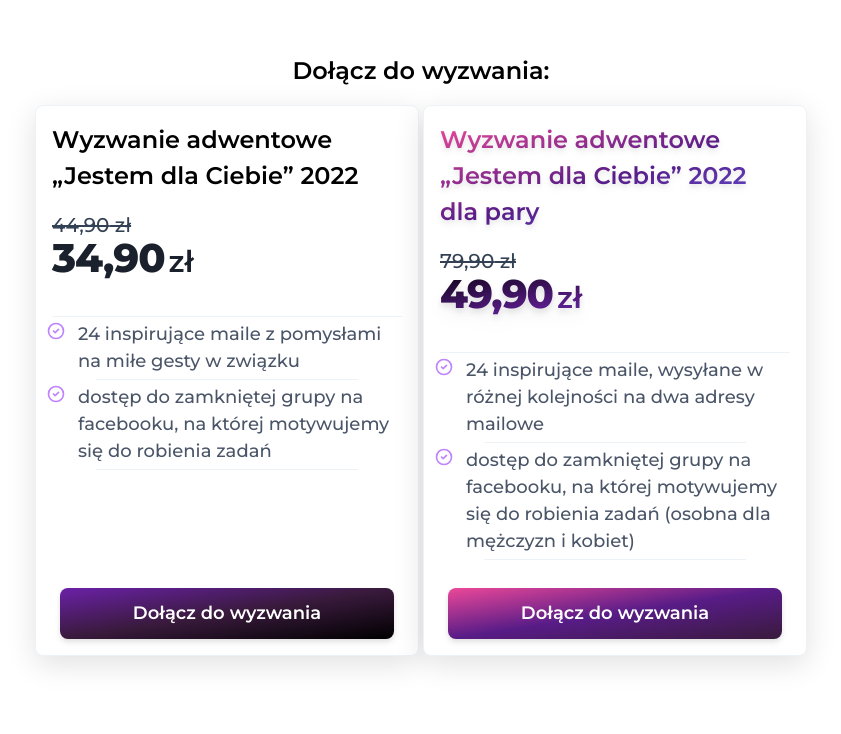
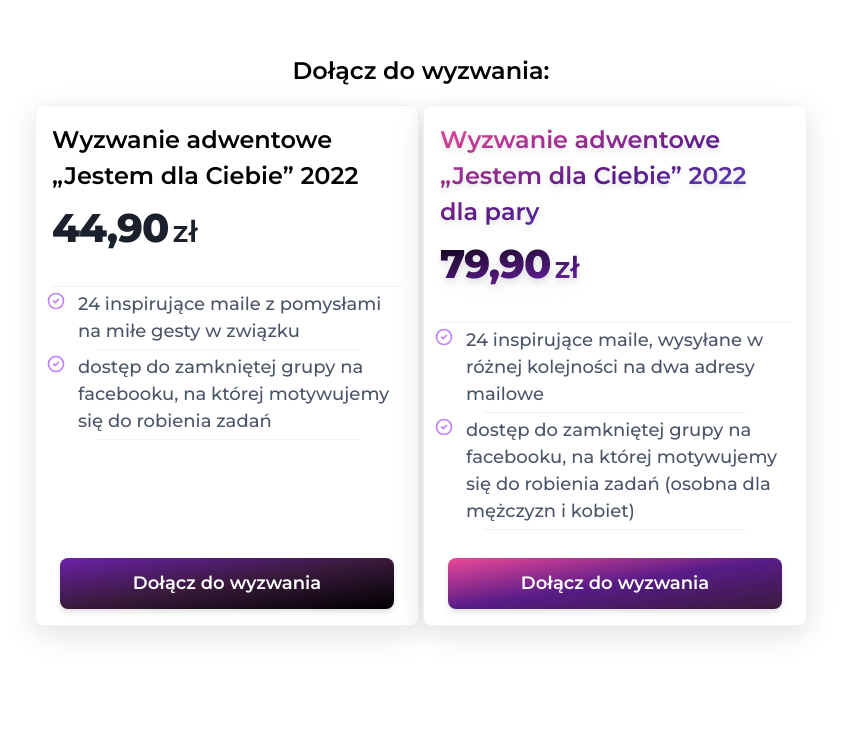
Before and after one commit to gcalus/akademiabliskichrelacji.pl, a Next.js app: page /wyzwanieadwentowe in a window 1280 px wide. Shown: the part 5281-6015 px from the top of the page, without its empty margins (219-1060 px from the left). Built offline with nearby package versions, Linux system fonts and the light colour scheme.

Commit message:
Change price

```diff
--- a/src/components/PricingCardRow.tsx
+++ b/src/components/PricingCardRow.tsx
@@ -5,7 +5,7 @@ import { ShortDivider } from "./ShortDivider";
 type Card = {
   title: string;
   features: [punctor: string | ReactNode, text: string | ReactNode][];
-  oldPrice: string;
+  oldPrice?: string;
   price: string;
 };
 type Props = {
@@ -47,9 +47,11 @@ const PricingCardRow: React.FC<Props> = ({
               {i === 2 && <ShortDivider my="my-0 drop-shadow-md" />}
             </h5>
 
-            <span className="self-start mt-3 line-through text-xl">
-              {card.oldPrice} zł
-            </span>
+            {card.oldPrice && (
+              <span className="self-start mt-3 line-through text-xl">
+                {card.oldPrice} zł
+              </span>
+            )}
             <div
               className={`flex items-baseline -mt-3 text-gray-900 gap-1 ${
                 i === 1 && "gradient-text-dark drop-shadow-lg"
--- a/src/pages/wyzwanieadwentowe.tsx
+++ b/src/pages/wyzwanieadwentowe.tsx
@@ -377,8 +377,7 @@ Pracuję z osobami, które pragną rozwinąć swoje umiejętności relacyjne i k
                 "dostęp do zamkniętej grupy na facebooku, na której motywujemy się do robienia zadań",
               ],
             ],
-            oldPrice: "44,90",
-            price: "34,90",
+            price: "44,90",
           },
           {
             title: "Wyzwanie adwentowe „Jestem dla Ciebie” 2022 dla pary",
@@ -392,8 +391,7 @@ Pracuję z osobami, które pragną rozwinąć swoje umiejętności relacyjne i k
                 "dostęp do zamkniętej grupy na facebooku, na której motywujemy się do robienia zadań (osobna dla mężczyzn i kobiet)",
               ],
             ],
-            oldPrice: "79,90",
-            price: "49,90",
+            price: "79,90",
           },
         ]}
       >
```
